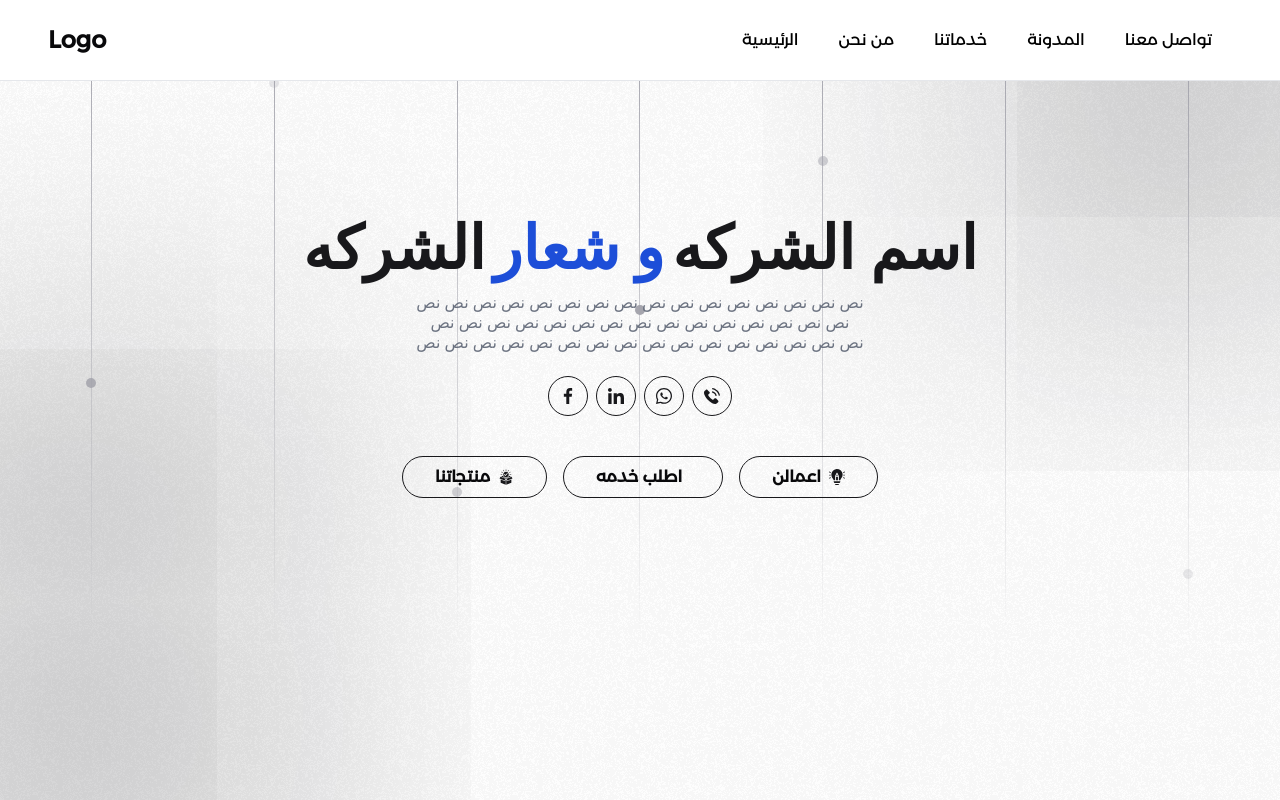
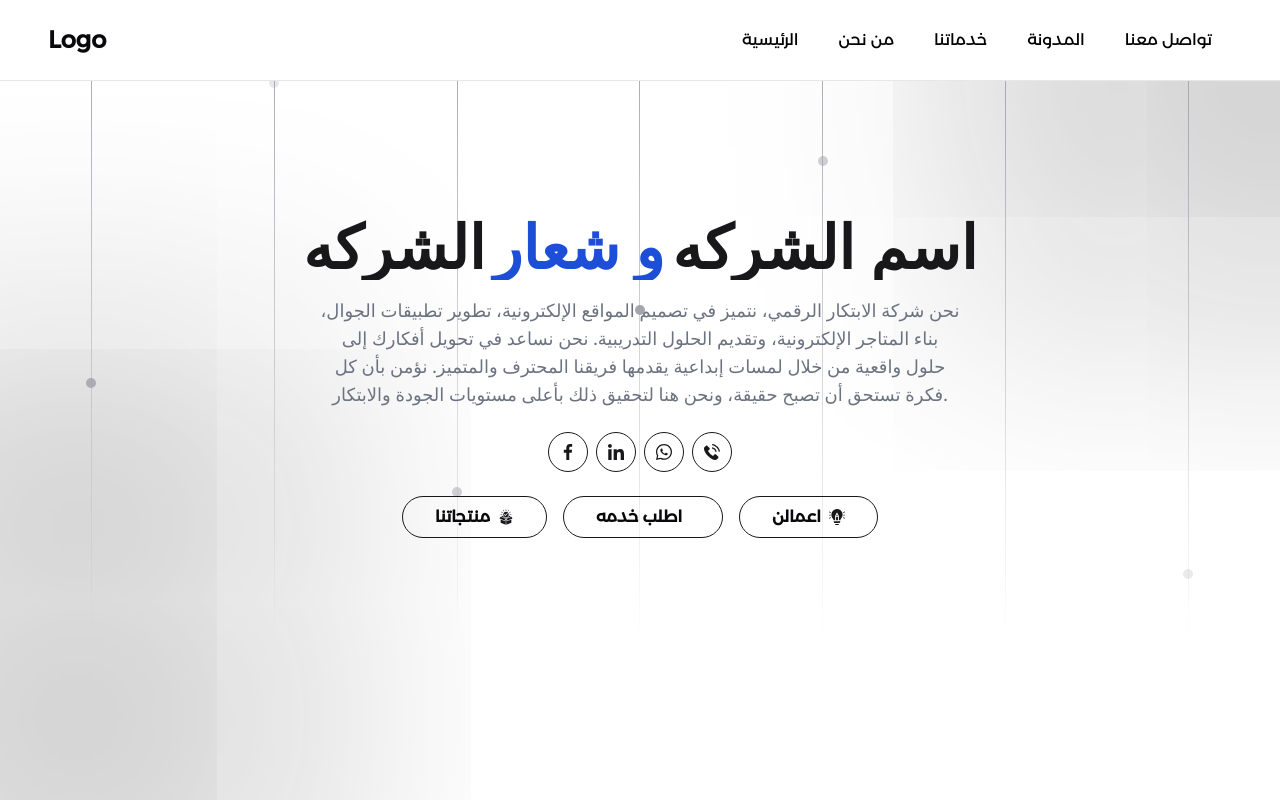
Before and after one commit to Yahia-Ahmed-abdelrazik/tec-company, a React (Vite) app: page / in a window 1280 px wide. Built offline with nearby package versions, Linux system fonts and the light colour scheme.

Commit message:
flipPrand

```diff
--- a/src/App.css
+++ b/src/App.css
@@ -16,4 +16,5 @@ html {
   font-optical-sizing: auto;
   font-style: normal;
   /* background: rgba(14, 14, 15, 0.696); */
+  /* outline: 1px solid red; */
 }
--- a/src/pages/Home/FlipPrand.tsx
+++ b/src/pages/Home/FlipPrand.tsx
@@ -1,5 +1,39 @@
-const FlipPrand = ({ children }: { children: string }) => {
-  return <h1>{children}</h1>;
+import { motion } from "framer-motion";
+const FlipPrand = ({ children }: { children: string | Element }) => {
+  return (
+    <motion.h1
+      initial="initial"
+      whileHover="hover"
+      className="flex  font-bold text-5xl md:text-6xl text-center items-start text-zinc-900 text-balance relative overflow-hidden "
+    >
+      <motion.div
+        layout
+        variants={{
+          initial: { y: 0, transition: { duration: 0.75, type: "spring" } },
+          hover: {
+            y: "-100%",
+            transition: { duration: 0.75, type: "spring" },
+          },
+        }}
+        className="font-serif pb-1"
+      >
+        {children}
+      </motion.div>
+      <motion.div
+        layout
+        variants={{
+          initial: {
+            y: "100%",
+            transition: { duration: 0.75, type: "spring" },
+          },
+          hover: { y: 0, transition: { duration: 0.75, type: "spring" } },
+        }}
+        className="font-serif absolute inset-0"
+      >
+        {children}
+      </motion.div>
+    </motion.h1>
+  );
 };
 
 export default FlipPrand;
--- a/src/pages/Layout/Guest/Layout.tsx
+++ b/src/pages/Layout/Guest/Layout.tsx
@@ -11,10 +11,11 @@ const Layout: FunctionComponent = () => {
       {/* content */}
       <div className="content">
         {/*  body overlay  */}
-        <div
-          className="fixed inset-0 z-10 pointer-events-none opacity-100 bg-top-right bg-repeat"
-          style={{ backgroundImage: `url(${body_bg})` }}
-        >
+        <div className="fixed inset-0 z-10 p opacity-100 bg-top-right bg-repeat">
+          <div
+            className="inset-0 ointer-events-none"
+            style={{ backgroundImage: `url(${body_bg})` }}
+          ></div>
           <Home />
         </div>
       </div>
--- a/src/sections/Hero/Hero.tsx
+++ b/src/sections/Hero/Hero.tsx
@@ -4,6 +4,7 @@ import facebook from "@/assets/imgs/facebook.svg";
 import linkedin from "@/assets/imgs/linkedin.svg";
 import portofolio from "@/assets/imgs/portofolio.svg";
 import products from "@/assets/imgs/products.svg";
+import FlipPrand from "@/pages/Home/FlipPrand";
 
 const Hero = () => {
   return (
@@ -59,17 +60,19 @@ const Hero = () => {
         </div>
         {/* content */}
         <div className="  flex flex-col justify-center items-center text-center mx-auto gap-4 max-w-[calc(100%-24px)] w-full md:max-w-[800px]">
-          <h1 className=" flex-col font-serif font-bold text-5xl md:text-6xl text-center items-center text-zinc-900 text-balance ">
+          <FlipPrand>
             اسم الشركه
             <span className="font-serif inline-flex text-blue-700  px-2 pt-4">
               و شعار
             </span>
             الشركه
-          </h1>
-          <h5 className="text-balance text-gray-500 font-serif leading-tight max-w-lg">
-            نص نص نص نص نص نص نص نص نص نص نص نص نص نص نص نص نص نص نص نص نص نص نص
-            نص نص نص نص نص نص نص نص نص نص نص نص نص نص نص نص نص نص نص نص نص نص نص
-            نص
+          </FlipPrand>
+          <h5 className="text-balance lg:text-lg text-gray-500 font-serif leading-tight max-w-lg md:max-w-2xl">
+            نحن شركة الابتكار الرقمي، نتميز في تصميم المواقع الإلكترونية، تطوير
+            تطبيقات الجوال، بناء المتاجر الإلكترونية، وتقديم الحلول التدريبية.
+            نحن نساعد في تحويل أفكارك إلى حلول واقعية من خلال لمسات إبداعية
+            يقدمها فريقنا المحترف والمتميز. نؤمن بأن كل فكرة تستحق أن تصبح
+            حقيقة، ونحن هنا لتحقيق ذلك بأعلى مستويات الجودة والابتكار.
           </h5>
           {/* social */}
           <div className="flex items-center justify-center gap-2 p-2 ">
@@ -118,8 +121,6 @@ const Hero = () => {
               />
             </a>
           </div>
-          {/* btns */}
-          <div></div>
         </div>
         {/* btns */}
         <div className="flex justify-center items-center gap-4 flex-wrap mt-4">
@@ -131,7 +132,7 @@ const Hero = () => {
               className="h-4 object-contain transition"
             />
           </a>
-          <a href="" className="btn ">
+          <a href="" className="btn order-2 md:order-none ">
             <span>اطلب خدمه</span>
             <img src="" alt="" />
           </a>
```
